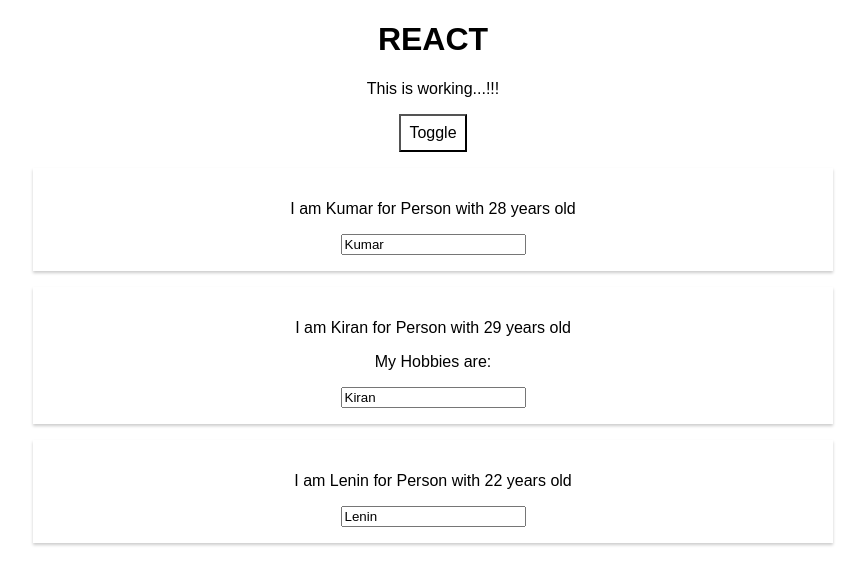
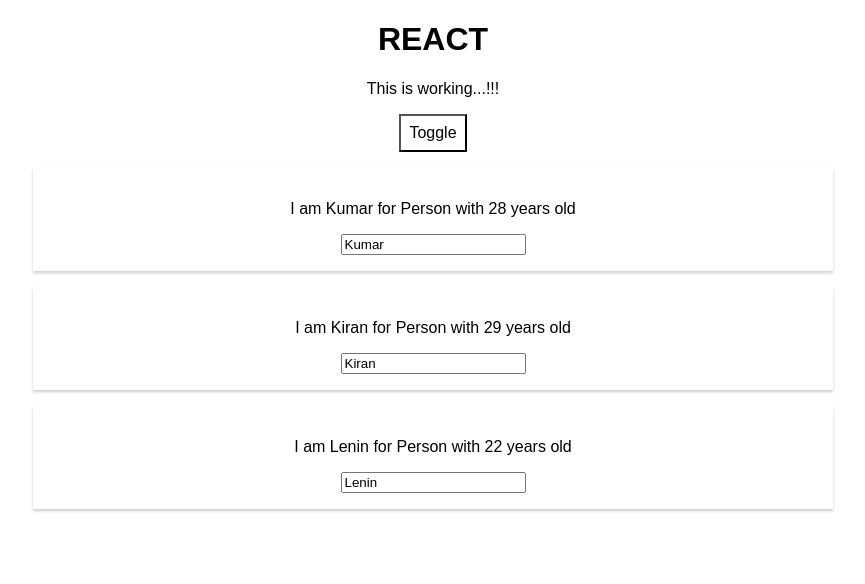
Before and after one commit to Shashank022/reactapp, a React (Create React App) app: page / in a window 1280 px wide. Both pictures are taken after a click on the button "Toggle". Shown: the top 584 px of the page, without its empty margins (207-1072 px from the left). Built offline with nearby package versions, Linux system fonts and the light colour scheme; the HTML template or start-up script is replaced by a standard one.

Commit message:
updated changes

```diff
--- a/src/App.js
+++ b/src/App.js
@@ -1,13 +1,14 @@
 import React, { Component } from 'react';
 import './App.css';
 import Person from './Person/Person';
+import person from './Person/Person';
 
 class App extends Component {
  state = ({
     persons:[
-          { name:'Kumar', age:28 },
-          { name:'Kiran', age:29 },
-          { name:'Lenin', age:22 }
+          { id:'21',name:'Kumar', age:28 },
+          { id:'22',name:'Kiran', age:29 },
+          { id:'23',name:'Lenin', age:22 }
         ],
         otherState:'some other value',
         showPersons:false
@@ -40,6 +41,13 @@ nameChangeHandler = (event) => {
       });
 }
 
+deletePersonHandler = (personIndex) => {
+  const persons = this.state.persons;
+  persons.splice(personIndex, 1);
+  this.setState({persons:persons});
+
+}
+
 render(){
 
   const style = {
@@ -50,30 +58,30 @@ render(){
     cursor:'pointer'
   };
 
+  // eslint-disable-next-line
+  let persons = null;
+
+  if(this.state.showPersons){
+      persons = (
+        <div>
+          {this.state.persons.map((person, index) => {
+                return <Person
+                click={() => this.deletePersonHandler(index)}
+                name={person.name}
+                age={person.age}
+                key={person.id}
+                />
+          })}
+          </div>
+      )
+  }
+
   return (
     <div className="App">
         <h1>REACT</h1>
         <p>This is working...!!!</p>
         <button style={style} onClick={this.togglePersonsHandler}>Toggle</button>
-
-      { this.state.showPersons === true ?
-          <div>
-            <Person
-                name={this.state.persons[0].name}
-                age={this.state.persons[0].age}
-                />
-            <Person
-                name={this.state.persons[1].name}
-                age={this.state.persons[1].age}
-                click={this.switchNameHandler.bind(this,'Kranthi Rajaram..!!')}
-                changed={this.nameChangeHandler}
-                > My Hobbies are:</Person>
-            <Person
-                name={this.state.persons[2].name}
-                age={this.state.persons[2].age}/>
-          </div> : null
-          }
-
+          {persons}
     </div>
   );
 }
```
